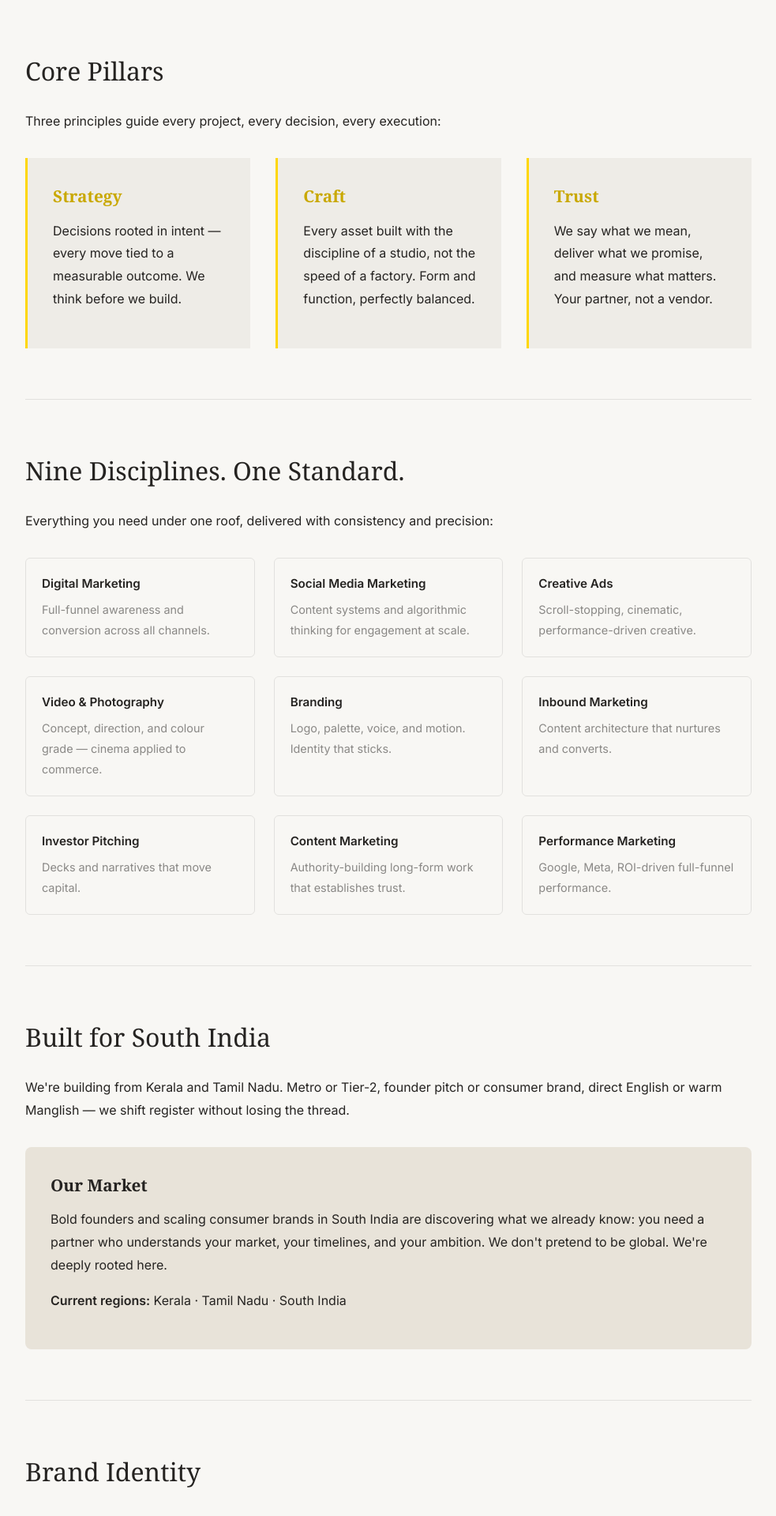
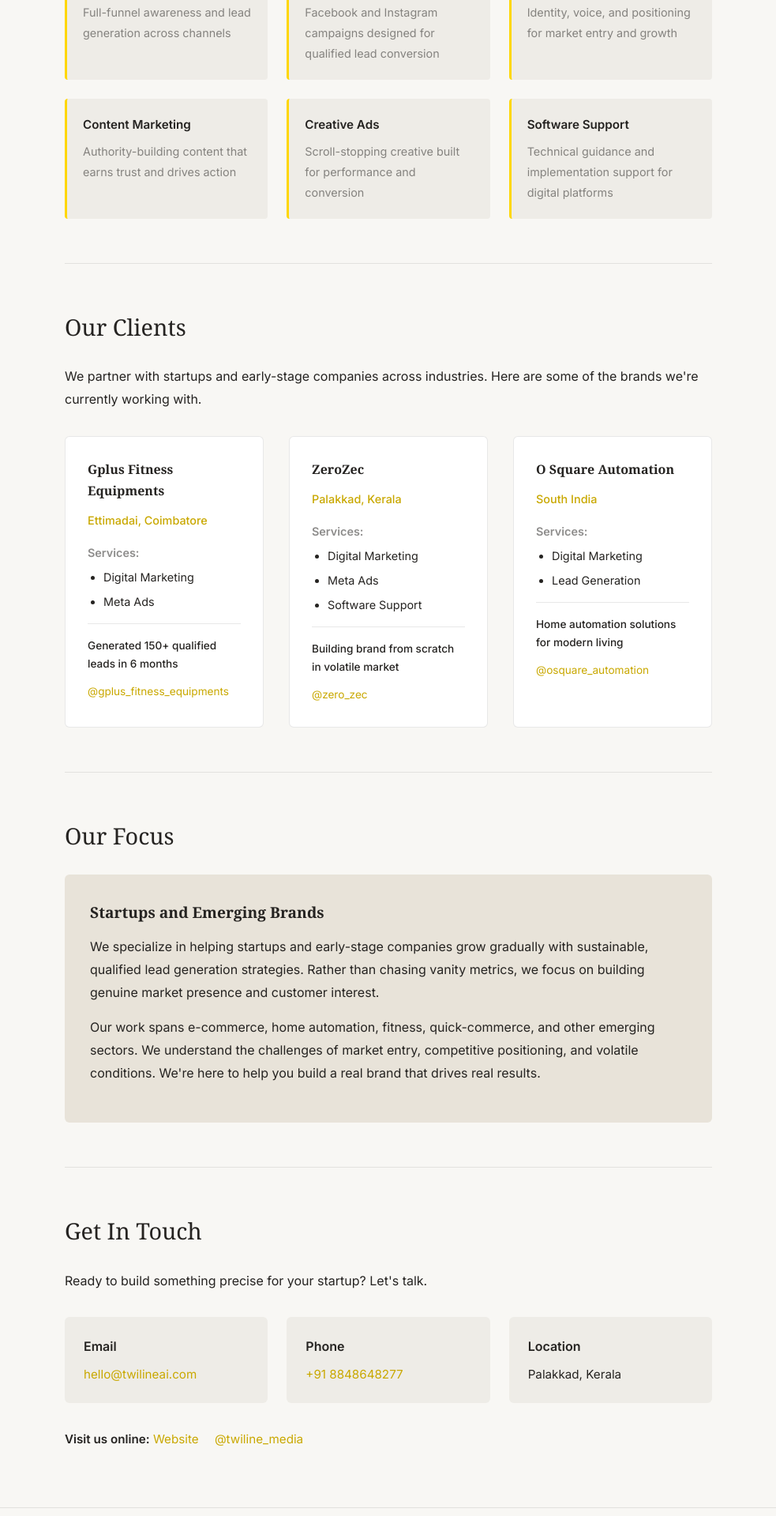
Before and after one commit to nikhilravindranc/twiline-media, a plain HTML site: page company-profile.html in a window 1280 px wide. Shown: the part 881-2800 px from the top of the page at 79% size, without its empty margins (148-1131 px from the left). Drawn offline with Linux system fonts and the light colour scheme.

Commit message:
Update company profile with client portfolio and actual business details

```diff
--- a/company-profile.html
+++ b/company-profile.html
@@ -3,9 +3,9 @@
 <head>
   <meta charset="UTF-8">
   <meta name="viewport" content="width=device-width, initial-scale=1.0">
-  <title>Twiline Media — Company Profile</title>
+  <title>Twiline Media - Company Profile</title>
   <link rel="preconnect" href="https://fonts.googleapis.com">
-  <link href="https://fonts.googleapis.com/css2?family=Inter:wght@300;400;500;600&family=Noto+Sans+Malayalam:wght@400;500&display=swap" rel="stylesheet">
+  <link href="https://fonts.googleapis.com/css2?family=Inter:wght@300;400;500;600&display=swap" rel="stylesheet">
   <style>
     * { box-sizing: border-box; margin: 0; padding: 0; }
 
@@ -13,8 +13,6 @@
       --bg: #F8F7F4;
       --bg-2: #EEECE7;
       --dark: #252321;
-      --dark-2: #312E2B;
-      --dark-3: #1a1816;
       --gold: #FFD700;
       --gold-ui: #C9A800;
       --text: #252321;
@@ -22,7 +20,6 @@
       --border: rgba(37,35,33,0.10);
       --ff-serif: Georgia, 'Times New Roman', serif;
       --ff-sans: Inter, Arial, sans-serif;
-      --ff-mono: Consolas, 'Courier New', monospace;
     }
 
     html { scroll-behavior: smooth; }
@@ -30,37 +27,42 @@
       font-family: var(--ff-sans);
       background: var(--bg);
       color: var(--text);
-      line-height: 1.6;
+      line-height: 1.7;
     }
 
-    .container { max-width: 1000px; margin: 0 auto; padding: 0 2.5rem; }
+    .container { max-width: 900px; margin: 0 auto; padding: 0 2.5rem; }
 
     /* Header */
     header {
-      padding: 4rem 0;
+      padding: 3.5rem 0;
       border-bottom: 1px solid var(--border);
-      text-align: center;
     }
 
-    .logo { height: 60px; margin-bottom: 1.5rem; }
+    .logo-section {
+      display: flex;
+      align-items: center;
+      gap: 1.5rem;
+      margin-bottom: 1.5rem;
+    }
+
+    .logo-section img { height: 50px; width: auto; }
 
     h1 {
       font-family: var(--ff-serif);
-      font-size: 3.5rem;
+      font-size: 2.5rem;
       font-weight: normal;
       margin-bottom: 0.5rem;
-      color: var(--dark);
     }
 
     .tagline {
-      font-size: 1.1rem;
+      font-size: 1rem;
       color: var(--muted);
       font-style: italic;
     }
 
     /* Section */
     section {
-      padding: 4rem 0;
+      padding: 3.5rem 0;
       border-bottom: 1px solid var(--border);
     }
 
@@ -68,7 +70,7 @@
 
     h2 {
       font-family: var(--ff-serif);
-      font-size: 2rem;
+      font-size: 1.8rem;
       font-weight: normal;
       margin-bottom: 1.5rem;
       color: var(--dark);
@@ -76,8 +78,7 @@
 
     h3 {
       font-family: var(--ff-serif);
-      font-size: 1.3rem;
-      margin-top: 1.5rem;
+      font-size: 1.2rem;
       margin-bottom: 0.75rem;
       color: var(--dark);
     }
@@ -89,74 +90,115 @@
       color: var(--text);
     }
 
-    /* About Grid */
-    .about-grid {
-      display: grid;
-      grid-template-columns: 1fr 1fr;
-      gap: 3rem;
-      margin-top: 2rem;
+    ul {
+      margin-left: 1.5rem;
+      margin-bottom: 1rem;
     }
 
-    .about-block h3 { color: var(--dark); }
+    li {
+      margin-bottom: 0.5rem;
+      color: var(--text);
+    }
 
-    /* Pillars */
-    .pillars-grid {
+    /* Services Grid */
+    .services-grid {
+      display: grid;
+      grid-template-columns: repeat(3, 1fr);
+      gap: 1.5rem;
+      margin-top: 1.5rem;
+    }
+
+    .service-box {
+      padding: 1.25rem;
+      background: var(--bg-2);
+      border-left: 3px solid var(--gold);
+      border-radius: 4px;
+    }
+
+    .service-box h4 {
+      font-size: 0.95rem;
+      font-weight: 600;
+      color: var(--dark);
+      margin-bottom: 0.5rem;
+    }
+
+    .service-box p {
+      font-size: 0.9rem;
+      color: var(--muted);
+      margin: 0;
+    }
+
+    /* Clients */
+    .clients-grid {
       display: grid;
       grid-template-columns: repeat(3, 1fr);
       gap: 2rem;
       margin-top: 2rem;
     }
 
-    .pillar-card {
-      padding: 2rem;
-      background: var(--bg-2);
-      border-left: 3px solid var(--gold);
+    .client-card {
+      padding: 1.75rem;
+      border: 1px solid var(--border);
+      border-radius: 6px;
+      background: white;
     }
 
-    .pillar-card h3 { margin-top: 0; color: var(--gold-ui); }
+    .client-card h3 {
+      margin-top: 0;
+      font-size: 1rem;
+      color: var(--dark);
+    }
 
-    /* Services */
-    .services-grid {
+    .client-location {
+      font-size: 0.9rem;
+      color: var(--gold-ui);
+      font-weight: 500;
+      margin-bottom: 1rem;
+    }
+
+    .client-services {
+      font-size: 0.9rem;
+      color: var(--muted);
+      line-height: 1.6;
+    }
+
+    .client-highlight {
+      margin-top: 1rem;
+      padding-top: 1rem;
+      border-top: 1px solid var(--border);
+      font-size: 0.85rem;
+      color: var(--dark);
+      font-weight: 500;
+    }
+
+    .social-link {
+      display: inline-block;
+      margin-top: 0.75rem;
+      font-size: 0.85rem;
+    }
+
+    .social-link a {
+      color: var(--gold-ui);
+      text-decoration: none;
+    }
+
+    .social-link a:hover { text-decoration: underline; }
+
+    /* Industry Focus */
+    .focus-box {
+      background: #E8E3D9;
+      padding: 2rem;
+      border-radius: 6px;
+      margin-top: 1.5rem;
+    }
+
+    .focus-box h3 { margin-top: 0; }
+
+    /* Contact Section */
+    .contact-grid {
       display: grid;
       grid-template-columns: repeat(3, 1fr);
       gap: 1.5rem;
-      margin-top: 2rem;
-    }
-
-    .service-item {
-      padding: 1.25rem;
-      border: 1px solid var(--border);
-      border-radius: 6px;
-    }
-
-    .service-item h4 {
-      font-size: 0.95rem;
-      font-weight: 600;
-      color: var(--dark);
-      margin-bottom: 0.5rem;
-    }
-
-    .service-item p {
-      font-size: 0.9rem;
-      color: var(--muted);
-      margin: 0;
-    }
-
-    /* Regional */
-    .regional-highlight {
-      background: #E8E3D9;
-      padding: 2rem;
-      border-radius: 8px;
-      margin-top: 2rem;
-    }
-
-    .regional-highlight h3 { margin-top: 0; color: var(--dark); }
-
-    /* Contact */
-    .contact-info {
-      display: grid;
-      grid-template-columns: 1fr 1fr;
-      gap: 2rem;
       margin-top: 2rem;
     }
 
@@ -166,8 +208,23 @@
       border-radius: 6px;
     }
 
-    .contact-block strong { color: var(--dark); }
-    .contact-block p { margin: 0.5rem 0 0; }
+    .contact-label {
+      font-weight: 600;
+      color: var(--dark);
+      margin-bottom: 0.5rem;
+    }
+
+    .contact-value {
+      font-size: 0.95rem;
+      color: var(--text);
+    }
+
+    .contact-value a {
+      color: var(--gold-ui);
+      text-decoration: none;
+    }
+
+    .contact-value a:hover { text-decoration: underline; }
 
     /* Footer */
     footer {
@@ -178,17 +235,16 @@
       font-size: 0.9rem;
     }
 
-    .gold-accent { color: var(--gold-ui); }
-
     /* Responsive */
     @media (max-width: 768px) {
-      h1 { font-size: 2.5rem; }
+      h1 { font-size: 2rem; }
       h2 { font-size: 1.5rem; }
-      .about-grid, .contact-info { grid-template-columns: 1fr; }
-      .pillars-grid, .services-grid { grid-template-columns: 1fr; }
+      .services-grid, .clients-grid, .contact-grid {
+        grid-template-columns: 1fr;
+      }
+      .logo-section { flex-direction: column; align-items: flex-start; }
+      header, section { padding: 2.5rem 0; }
       .container { padding: 0 1.5rem; }
-      section { padding: 2.5rem 0; }
-      header { padding: 2.5rem 0; }
     }
   </style>
 </head>
@@ -196,11 +252,13 @@
 
 <header>
   <div class="container">
-    <div class="logo">
-      <img src="./assets/logo-black.png" alt="Twiline Media" style="height: 60px; width: auto;">
+    <div class="logo-section">
+      <img src="./assets/logo-black.png" alt="Twiline Media">
+      <div>
+        <h1>Twiline Media</h1>
+        <p class="tagline">The thread that connects intention to impact.</p>
+      </div>
     </div>
-    <h1>Twiline Media</h1>
-    <p class="tagline">The thread that connects intention to impact.</p>
   </div>
 </header>
 
@@ -208,160 +266,155 @@
 
   <!-- About Section -->
   <section id="about">
-    <h2>About Us</h2>
-    <p>Twiline Media is a creative agency built for South India's boldest brands. We don't translate playbooks — we build campaigns from the ground up, rooted in Indian ambition, Indian timelines, and Indian business realities.</p>
+    <h2>About Twiline Media</h2>
+    <p>Twiline Media is a creative agency focused on helping startups grow with qualified leads and strong market positioning. We specialize in building brands from scratch, scaling in volatile markets, and delivering measurable results through digital-first strategies.</p>
+    <p>We don't do templates. We work closely with founders and emerging brands to understand their market, their ambition, and their timeline. Our approach: integrated strategy, precise execution, and measurable outcomes.</p>
+  </section>
 
-    <div class="about-grid">
-      <div class="about-block">
-        <h3>Our Mission</h3>
-        <p>We saw a gap in the market: no creative agency brings all nine disciplines under one roof. Instead of bouncing between vendors, we sit alongside your brand from day one — strategy through execution, integrated, owned, and measured.</p>
+  <!-- Services Section -->
+  <section id="services">
+    <h2>Our Services</h2>
+    <p>We deliver across nine core disciplines to meet the full scope of modern brand building.</p>
+
+    <div class="services-grid">
+      <div class="service-box">
+        <h4>Digital Marketing</h4>
+        <p>Full-funnel awareness and lead generation across channels</p>
       </div>
-      <div class="about-block">
-        <h3>Our Approach</h3>
-        <p>Every deliverable — from a single ad to a full brand system — is engineered to move people toward a decision. We don't do templates. We don't do guesswork. We do the work that earns attention and holds it.</p>
+      <div class="service-box">
+        <h4>Meta Ads & Social</h4>
+        <p>Facebook and Instagram campaigns designed for qualified lead conversion</p>
+      </div>
+      <div class="service-box">
+        <h4>Branding</h4>
+        <p>Identity, voice, and positioning for market entry and growth</p>
+      </div>
+      <div class="service-box">
+        <h4>Content Marketing</h4>
+        <p>Authority-building content that earns trust and drives action</p>
+      </div>
+      <div class="service-box">
+        <h4>Creative Ads</h4>
+        <p>Scroll-stopping creative built for performance and conversion</p>
+      </div>
+      <div class="service-box">
+        <h4>Software Support</h4>
+        <p>Technical guidance and implementation support for digital platforms</p>
       </div>
     </div>
   </section>
 
-  <!-- Core Values -->
-  <section id="values">
-    <h2>Core Pillars</h2>
-    <p>Three principles guide every project, every decision, every execution:</p>
+  <!-- Client Portfolio -->
+  <section id="clients">
+    <h2>Our Clients</h2>
+    <p>We partner with startups and early-stage companies across industries. Here are some of the brands we're currently working with.</p>
 
-    <div class="pillars-grid">
-      <div class="pillar-card">
-        <h3>Strategy</h3>
-        <p>Decisions rooted in intent — every move tied to a measurable outcome. We think before we build.</p>
+    <div class="clients-grid">
+      <!-- Gplus -->
+      <div class="client-card">
+        <h3>Gplus Fitness Equipments</h3>
+        <div class="client-location">Ettimadai, Coimbatore</div>
+        <div class="client-services">
+          <strong>Services:</strong>
+          <ul style="margin: 0.5rem 0 0; padding-left: 1.25rem;">
+            <li>Digital Marketing</li>
+            <li>Meta Ads</li>
+          </ul>
+        </div>
+        <div class="client-highlight">
+          Generated 150+ qualified leads in 6 months
+        </div>
+        <div class="social-link">
+          <a href="https://www.instagram.com/gplus_fitness_equipments/" target="_blank">@gplus_fitness_equipments</a>
+        </div>
       </div>
-      <div class="pillar-card">
-        <h3>Craft</h3>
-        <p>Every asset built with the discipline of a studio, not the speed of a factory. Form and function, perfectly balanced.</p>
+
+      <!-- ZeroZec -->
+      <div class="client-card">
+        <h3>ZeroZec</h3>
+        <div class="client-location">Palakkad, Kerala</div>
+        <div class="client-services">
+          <strong>Services:</strong>
+          <ul style="margin: 0.5rem 0 0; padding-left: 1.25rem;">
+            <li>Digital Marketing</li>
+            <li>Meta Ads</li>
+            <li>Software Support</li>
+          </ul>
+        </div>
+        <div class="client-highlight">
+          Building brand from scratch in volatile market
+        </div>
+        <div class="social-link">
+          <a href="https://www.instagram.com/zero_zec/" target="_blank">@zero_zec</a>
+        </div>
       </div>
-      <div class="pillar-card">
-        <h3>Trust</h3>
-        <p>We say what we mean, deliver what we promise, and measure what matters. Your partner, not a vendor.</p>
+
+      <!-- O Square -->
+      <div class="client-card">
+        <h3>O Square Automation</h3>
+        <div class="client-location">South India</div>
+        <div class="client-services">
+          <strong>Services:</strong>
+          <ul style="margin: 0.5rem 0 0; padding-left: 1.25rem;">
+            <li>Digital Marketing</li>
+            <li>Lead Generation</li>
+          </ul>
+        </div>
+        <div class="client-highlight">
+          Home automation solutions for modern living
+        </div>
+        <div class="social-link">
+          <a href="https://www.instagram.com/osquare_automation/" target="_blank">@osquare_automation</a>
+        </div>
       </div>
     </div>
   </section>
 
-  <!-- Services -->
-  <section id="services">
-    <h2>Nine Disciplines. One Standard.</h2>
-    <p>Everything you need under one roof, delivered with consistency and precision:</p>
-
-    <div class="services-grid">
-      <div class="service-item">
-        <h4>Digital Marketing</h4>
-        <p>Full-funnel awareness and conversion across all channels.</p>
-      </div>
-      <div class="service-item">
-        <h4>Social Media Marketing</h4>
-        <p>Content systems and algorithmic thinking for engagement at scale.</p>
-      </div>
-      <div class="service-item">
-        <h4>Creative Ads</h4>
-        <p>Scroll-stopping, cinematic, performance-driven creative.</p>
-      </div>
-      <div class="service-item">
-        <h4>Video & Photography</h4>
-        <p>Concept, direction, and colour grade — cinema applied to commerce.</p>
-      </div>
-      <div class="service-item">
-        <h4>Branding</h4>
-        <p>Logo, palette, voice, and motion. Identity that sticks.</p>
-      </div>
-      <div class="service-item">
-        <h4>Inbound Marketing</h4>
-        <p>Content architecture that nurtures and converts.</p>
-      </div>
-      <div class="service-item">
-        <h4>Investor Pitching</h4>
-        <p>Decks and narratives that move capital.</p>
-      </div>
-      <div class="service-item">
-        <h4>Content Marketing</h4>
-        <p>Authority-building long-form work that establishes trust.</p>
-      </div>
-      <div class="service-item">
-        <h4>Performance Marketing</h4>
-        <p>Google, Meta, ROI-driven full-funnel performance.</p>
-      </div>
+  <!-- Industry Focus -->
+  <section id="focus">
+    <h2>Our Focus</h2>
+    <div class="focus-box">
+      <h3>Startups and Emerging Brands</h3>
+      <p>We specialize in helping startups and early-stage companies grow gradually with sustainable, qualified lead generation strategies. Rather than chasing vanity metrics, we focus on building genuine market presence and customer interest.</p>
+      <p>Our work spans e-commerce, home automation, fitness, quick-commerce, and other emerging sectors. We understand the challenges of market entry, competitive positioning, and volatile conditions. We're here to help you build a real brand that drives real results.</p>
     </div>
   </section>
 
-  <!-- Regional Focus -->
-  <section id="region">
-    <h2>Built for South India</h2>
-    <p>We're building from Kerala and Tamil Nadu. Metro or Tier-2, founder pitch or consumer brand, direct English or warm Manglish — we shift register without losing the thread.</p>
+  <!-- Contact Section -->
+  <section id="contact">
+    <h2>Get In Touch</h2>
+    <p>Ready to build something precise for your startup? Let's talk.</p>
 
-    <div class="regional-highlight">
-      <h3>Our Market</h3>
-      <p>Bold founders and scaling consumer brands in South India are discovering what we already know: you need a partner who understands your market, your timelines, and your ambition. We don't pretend to be global. We're deeply rooted here.</p>
-      <p style="margin-top: 1rem;"><strong>Current regions:</strong> Kerala · Tamil Nadu · South India</p>
-    </div>
-  </section>
-
-  <!-- Brand Identity -->
-  <section id="brand">
-    <h2>Brand Identity</h2>
-
-    <h3>Color Palette</h3>
-    <p>Our colors reflect precision, warmth, and intention:</p>
-    <div style="display: grid; grid-template-columns: repeat(4, 1fr); gap: 1rem; margin-top: 1.5rem;">
-      <div style="text-align: center;">
-        <div style="width: 100%; height: 80px; background: #F8F7F4; border: 1px solid var(--border); border-radius: 4px; margin-bottom: 0.5rem;"></div>
-        <small><strong>Off-white</strong><br>#F8F7F4</small>
+    <div class="contact-grid">
+      <div class="contact-block">
+        <div class="contact-label">Email</div>
+        <div class="contact-value">
+          <a href="mailto:hello@twilineai.com">hello@twilineai.com</a>
+        </div>
       </div>
-      <div style="text-align: center;">
-        <div style="width: 100%; height: 80px; background: #252321; border-radius: 4px; margin-bottom: 0.5rem;"></div>
-        <small><strong>Dark</strong><br>#252321</small>
+      <div class="contact-block">
+        <div class="contact-label">Phone</div>
+        <div class="contact-value">
+          <a href="tel:8848648277">+91 8848648277</a>
+        </div>
       </div>
-      <div style="text-align: center;">
-        <div style="width: 100%; height: 80px; background: #FFD700; border-radius: 4px; margin-bottom: 0.5rem;"></div>
-        <small><strong>Gold</strong><br>#FFD700</small>
-      </div>
-      <div style="text-align: center;">
-        <div style="width: 100%; height: 80px; background: #1a1816; border-radius: 4px; margin-bottom: 0.5rem;"></div>
-        <small><strong>Deep Dark</strong><br>#1a1816</small>
+      <div class="contact-block">
+        <div class="contact-label">Location</div>
+        <div class="contact-value">Palakkad, Kerala</div>
       </div>
     </div>
 
-    <h3>Typography</h3>
-    <p><strong>Headlines:</strong> Georgia (serif) — timeless, confident, deliberate.</p>
-    <p><strong>Body:</strong> Inter (sans-serif) — clear, modern, accessible.</p>
-    <p><strong>UI/Labels:</strong> Consolas (monospace) — precise, technical, intentional.</p>
-
-    <h3>Voice & Tone</h3>
-    <ul style="margin-left: 1.5rem; margin-top: 1rem;">
-      <li>Direct and honest — we say what we mean</li>
-      <li>Confident without arrogance — we've earned it</li>
-      <li>Rooted in South India — we understand your market</li>
-      <li>Strategic and craft-focused — not just pretty, always purposeful</li>
-    </ul>
-  </section>
-
-  <!-- Contact -->
-  <section id="contact">
-    <h2>Get In Touch</h2>
-    <p>Ready to build something precise? Let's talk.</p>
-
-    <div class="contact-info">
-      <div class="contact-block">
-        <strong>Email</strong>
-        <p><a href="mailto:twilinemedia@gmail.com" style="color: var(--gold-ui); text-decoration: none;">twilinemedia@gmail.com</a></p>
-      </div>
-      <div class="contact-block">
-        <strong>Location</strong>
-        <p>Kerala, Tamil Nadu — India</p>
-      </div>
-    </div>
+    <p style="margin-top: 2rem; font-size: 0.95rem;">
+      <strong>Visit us online:</strong>
+      <a href="https://twiline-media.vercel.app/" style="color: var(--gold-ui); text-decoration: none; margin-right: 1rem;">Website</a>
+      <a href="https://www.instagram.com/twiline_media/" style="color: var(--gold-ui); text-decoration: none;">@twiline_media</a>
+    </p>
   </section>
 
 </div>
 
 <footer>
   <p>&copy; 2026 Twiline Media. All rights reserved.</p>
-  <p style="margin-top: 0.5rem;">Strategy · Craft · Trust</p>
 </footer>
 
 </body>
```
